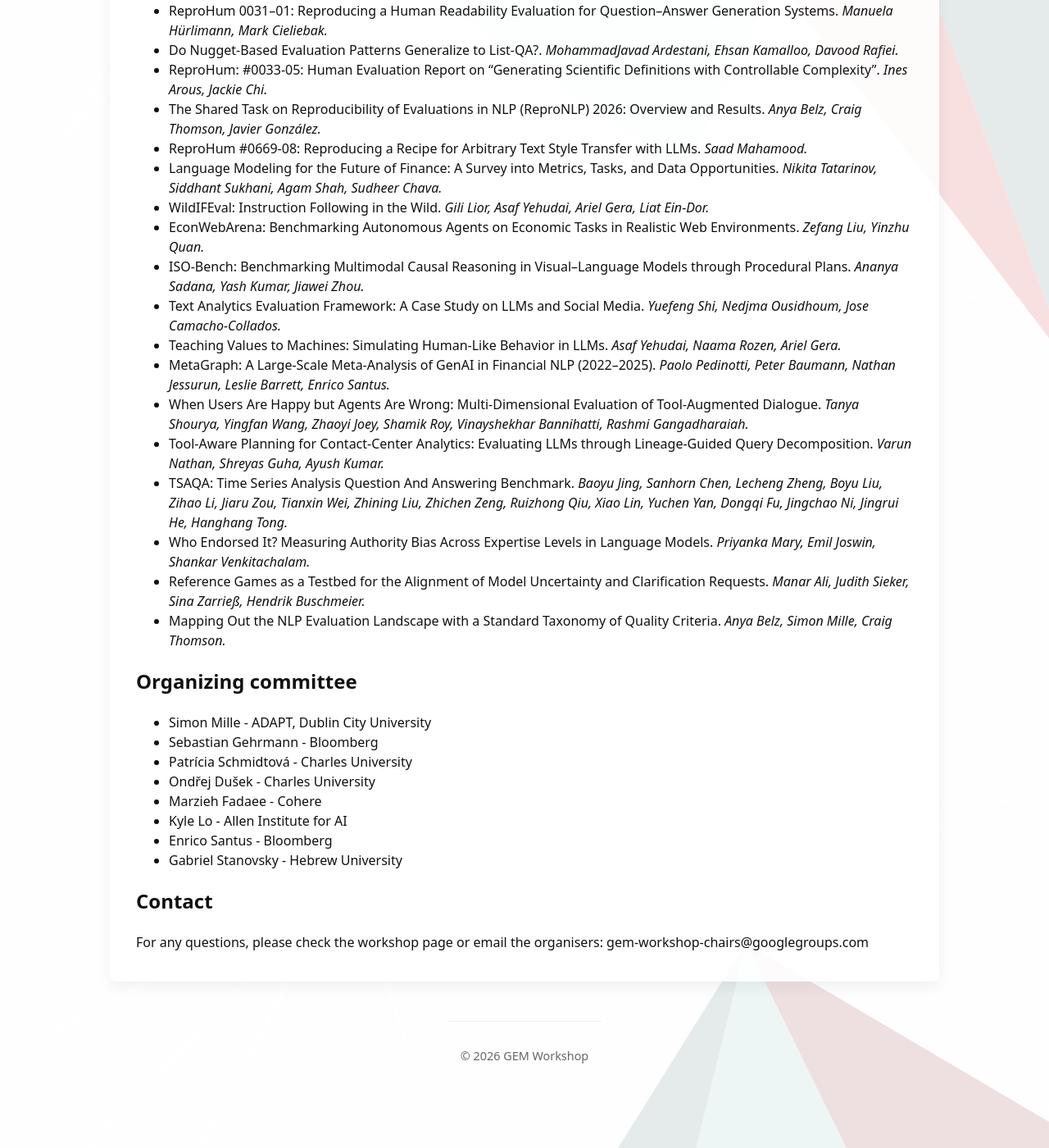
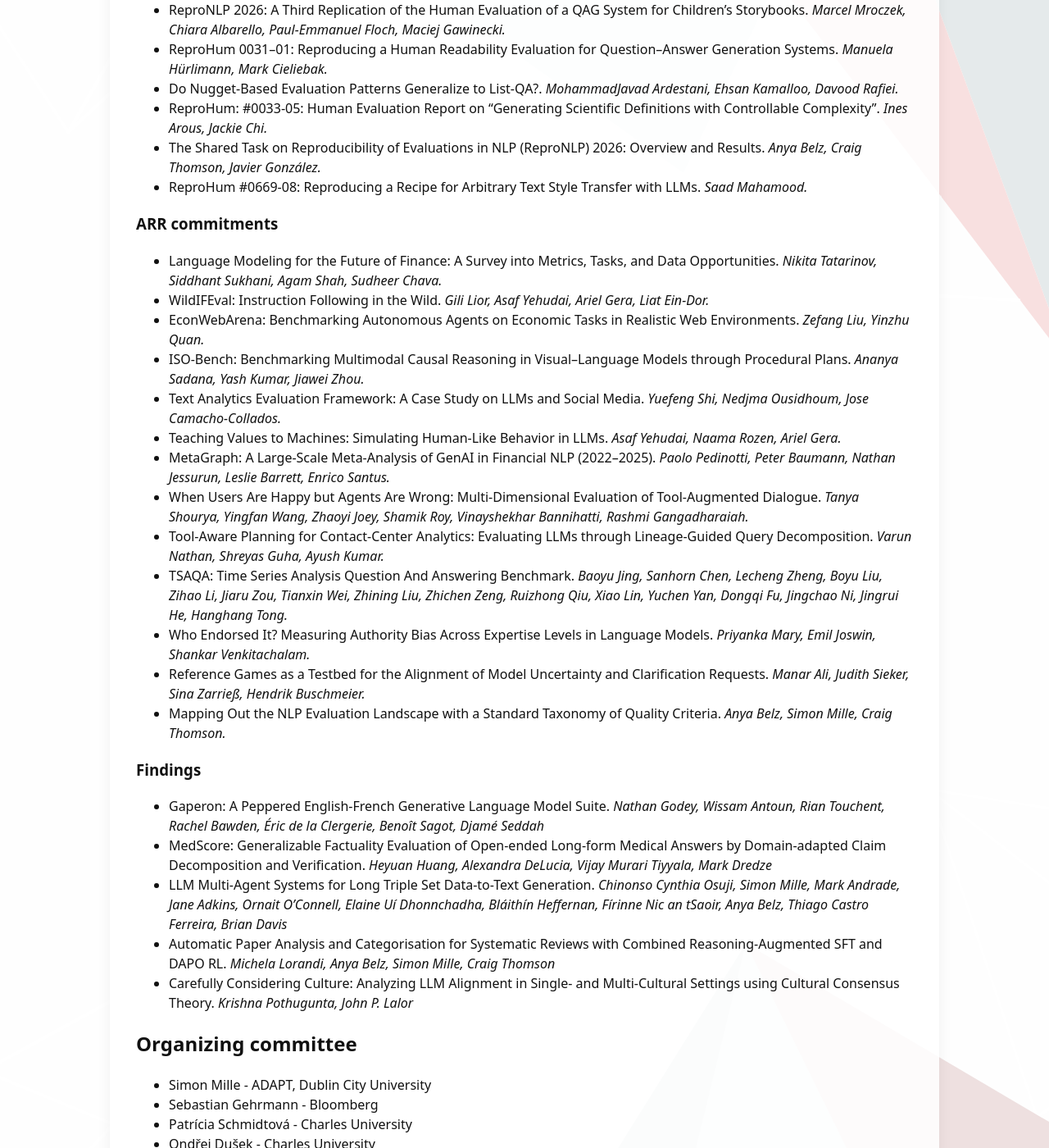
Before and after one commit to GEM-workshop/gem-workshop.github.io, a Jekyll site: the page built from index.md, in a window 1280 px wide and 1400 px high, scrolled down 7261 px. Shown: the whole window at 82% size. Built offline with Jekyll 4.4.1, drawn with Linux system fonts in a browser that asks for light colours.

Commit message:
Added Findings papers and added sections for the different origins of the poster papers

```diff
--- a/index.md
+++ b/index.md
@@ -254,6 +256,8 @@ I will present Autorubric, an open-source framework that consolidates these best
 - ReproHum: #0033-05: Human Evaluation Report on "Generating Scientific Definitions with Controllable Complexity". *Ines Arous, Jackie Chi.*
 - The Shared Task on Reproducibility of Evaluations in NLP (ReproNLP) 2026: Overview and Results. *Anya Belz, Craig Thomson, Javier González.*
 - ReproHum #0669-08: Reproducing a Recipe for Arbitrary Text Style Transfer with LLMs. *Saad Mahamood.*
+
+### ARR commitments
 - Language Modeling for the Future of Finance: A Survey into Metrics, Tasks, and Data Opportunities. *Nikita Tatarinov, Siddhant Sukhani, Agam Shah, Sudheer Chava.*
 - WildIFEval: Instruction Following in the Wild. *Gili Lior, Asaf Yehudai, Ariel Gera, Liat Ein-Dor.*
 - EconWebArena: Benchmarking Autonomous Agents on Economic Tasks in Realistic Web Environments. *Zefang Liu, Yinzhu Quan.*
@@ -268,6 +272,14 @@ I will present Autorubric, an open-source framework that consolidates these best
 - Reference Games as a Testbed for the Alignment of Model Uncertainty and Clarification Requests. *Manar Ali, Judith Sieker, Sina Zarrieß, Hendrik Buschmeier.*
 - Mapping Out the NLP Evaluation Landscape with a Standard Taxonomy of Quality Criteria. *Anya Belz, Simon Mille, Craig Thomson.*
 
+### Findings
+- Gaperon: A Peppered English-French Generative Language Model Suite. *Nathan Godey, Wissam Antoun, Rian Touchent, Rachel Bawden, Éric de la Clergerie, Benoît Sagot, Djamé Seddah*
+- MedScore: Generalizable Factuality Evaluation of Open-ended Long-form Medical Answers by Domain-adapted Claim Decomposition and Verification. *Heyuan Huang, Alexandra DeLucia, Vijay Murari Tiyyala, Mark Dredze*
+- LLM Multi-Agent Systems for Long Triple Set Data-to-Text Generation. *Chinonso Cynthia Osuji, Simon Mille, Mark Andrade, Jane Adkins, Ornait O’Connell, Elaine Uí Dhonnchadha, Bláithín Heffernan, Fírinne Nic an tSaoir, Anya Belz, Thiago Castro Ferreira, Brian Davis*
+- Automatic Paper Analysis and Categorisation for Systematic Reviews with Combined Reasoning-Augmented SFT and DAPO RL. *Michela Lorandi, Anya Belz, Simon Mille, Craig Thomson*
+- Carefully Considering Culture: Analyzing LLM Alignment in Single- and Multi-Cultural Settings using Cultural Consensus Theory. *Krishna	Pothugunta, John P. Lalor*
+
+
 ## **Organizing committee**
 * Simon Mille - ADAPT, Dublin City University
 * Sebastian Gehrmann - Bloomberg
```
Also changed, not shown: other parts of index.md (+2 -0 lines).
